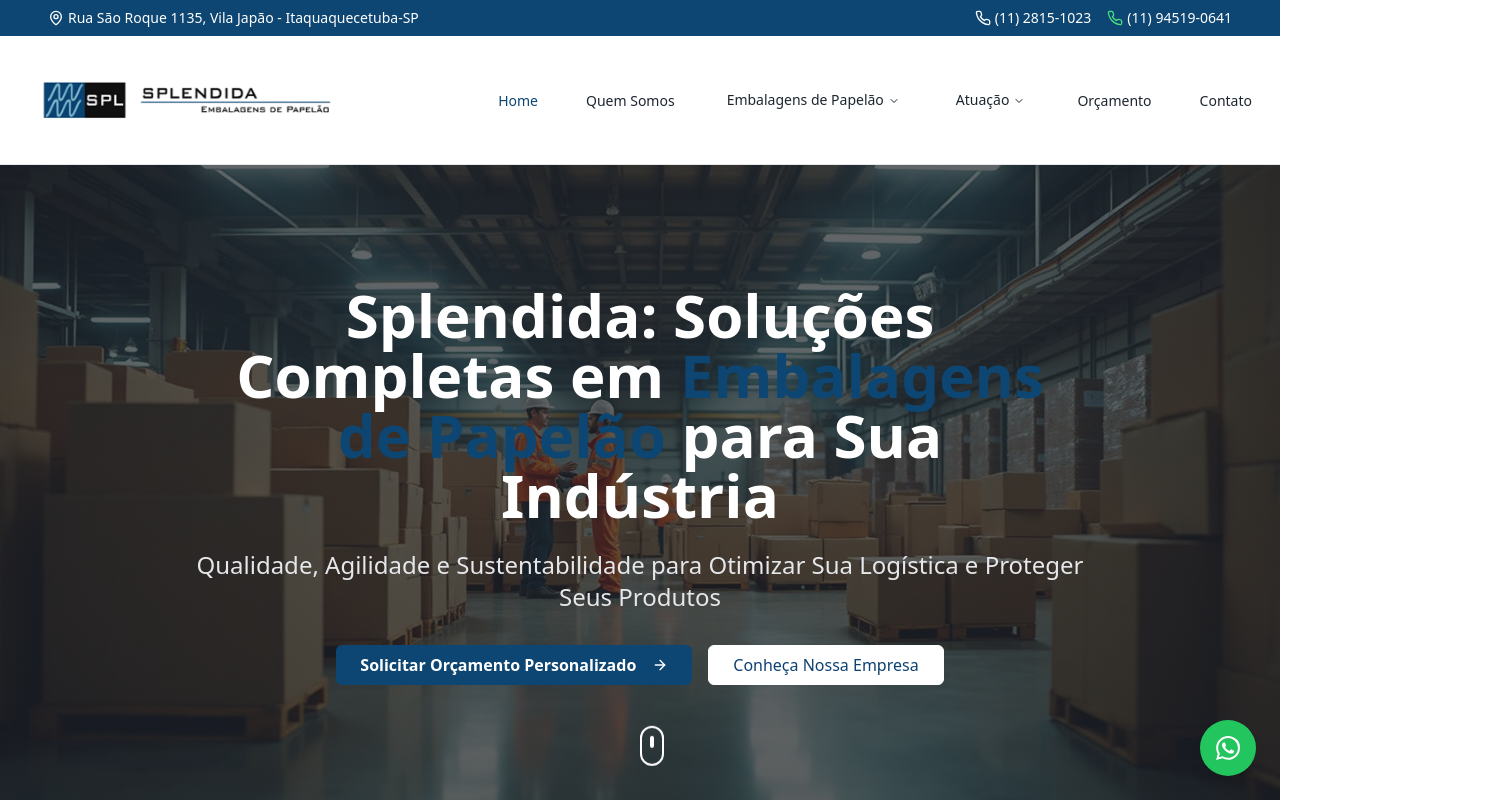
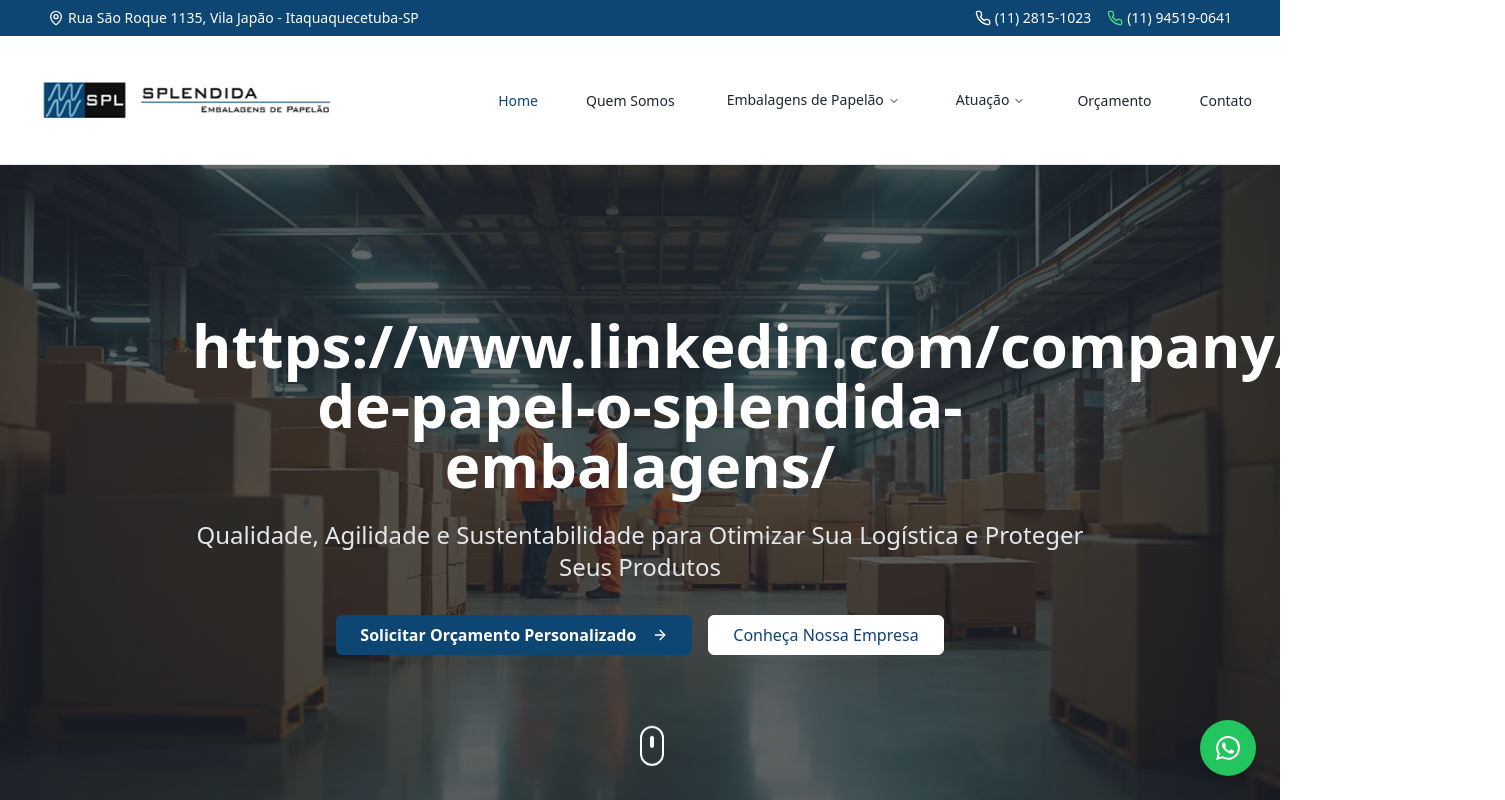
Before and after one commit to petrosinoo/splendida-reimagined-packaging, a React (Vite) app: page / in a window 1280 px wide. Shown: the top 800 px of the page, 1505 px wide, since content can reach past the window. Built offline with nearby package versions, Linux system fonts and the light colour scheme.

Commit message:
Atualizar H1 com link
Atualizado o texto do H1 para conter apenas o link do LinkedIn.

```diff
--- a/src/components/Hero.tsx
+++ b/src/components/Hero.tsx
@@ -15,9 +15,7 @@ const Hero = () => {
       <div className="container mx-auto px-4 text-center text-white">
         <div className="max-w-4xl mx-auto">
           <h1 className="text-4xl md:text-5xl lg:text-6xl font-bold mb-6 leading-tight">
-            Splendida: Soluções Completas em{' '}
-            <span className="text-secondary">Embalagens de Papelão</span>{' '}
-            para Sua Indústria
+            https://www.linkedin.com/company/caixas-de-papel-o-splendida-embalagens/
           </h1>
 
           <p className="text-xl md:text-2xl mb-8 text-gray-200 leading-relaxed">
```
